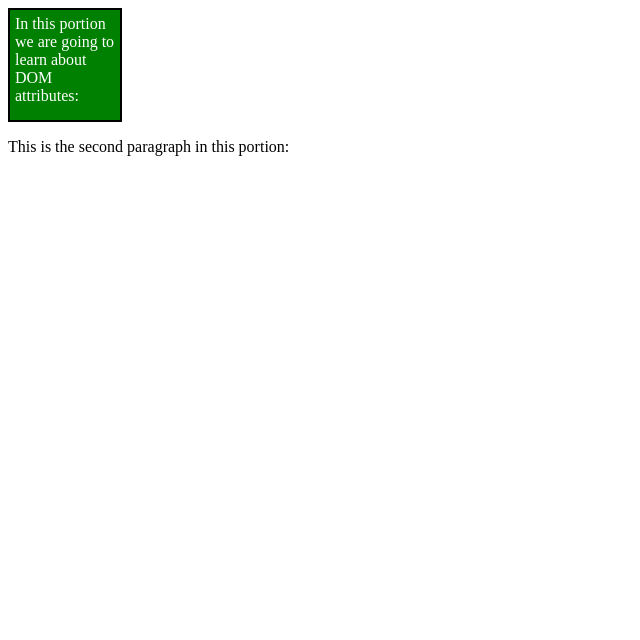
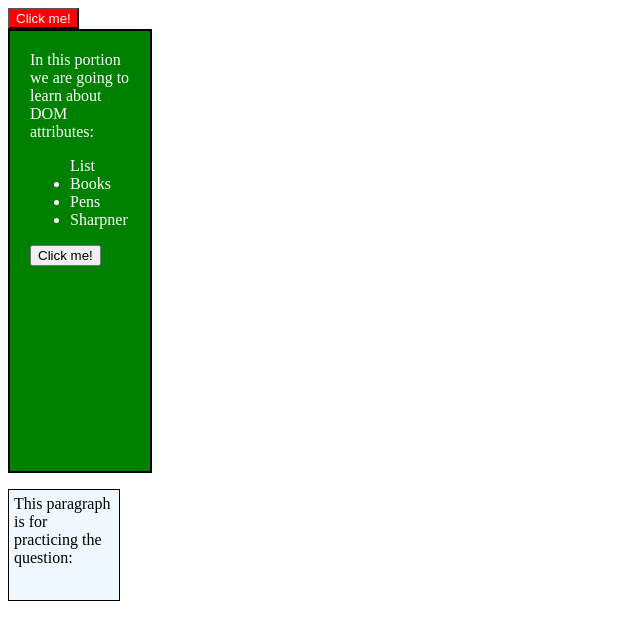
Before and after one commit to Vikash-thak12/Java-Script, a plain HTML site: page index.html in a window 1280 px wide. Shown: the whole page, without its empty margins (0-640 px from the left). Drawn offline with Linux system fonts and the light colour scheme.

Commit message:
Solve two practice questions

```diff
--- a/6th_day.js
+++ b/6th_day.js
@@ -130,3 +130,53 @@ console.log(para.setAttribute("class", "vikash"));
 //style
 let div2 = document.querySelector("div");
 div2.style.backgroundColor = "green";
+
+
+//Insert elements in DOM manipulation
+// Node.append(el)  adds at the end of the node(inside)
+// node.prepend(el)  adds at the start of the node (inside)
+// node.before(el) add before the node(outside)
+// node.after(el) adds after the node(outside)
+
+
+let newbtn = document.createElement("button");
+newbtn.innerText = " Click me!";
+console.log(newbtn);
+
+
+
+div2.prepend(newbtn);
+div2.before(newbtn);
+div2.after(newbtn);
+div2.append(newbtn);
+
+
+
+let new_heading = document.createElement("h2");
+new_heading.innerText = " Welcome To The Heading: ";
+console.log(new_heading);
+
+
+div2.before(new_heading);
+para.remove();   // remove the paragraph from the html page
+new_heading.remove();
+
+
+
+// Questions
+// 1. Create a new button element. Give it a text "Click me", background color of red and text color of white.
+//    Insert the button as the first element insert the body tag
+
+
+let newbtn1 = document.createElement("button");
+newbtn1.innerText = "Click me!";
+newbtn1.style.background = "red";
+newbtn1.style.color = "white";
+div2.before(newbtn1);
+
+
+// 2. Create a <p> tag in html, give it a class and some styling
+//    Now create a new class in css and try to append this class to the <p> Element.
+
+
+let new_para = document.querySelector("p");
--- a/index.html
+++ b/index.html
@@ -11,8 +11,15 @@
 </head>
 
 <body>
-    <div id="box">In this portion we are going to learn about DOM attributes: </div>
+    <div id="box">In this portion we are going to learn about DOM attributes:
+        <ul> List
+            <li>Books</li>
+            <li>Pens</li>
+            <li>Sharpner</li>
+        </ul>
+    </div>
     <P class="para">This is the second paragraph in this portion: </P>
+    <p class="paragraph">This paragraph is for practicing the question: </p>
 
 </body>
 
--- a/style.css
+++ b/style.css
@@ -1,8 +1,27 @@
 #box{
     width: 100px;
-    height: 100px;
+    height: 50vh;
     background-color: rgb(146, 112, 112);
     color: white;
     border: 2px solid black;
+    padding: 20px;
+}
+
+.paragraph
+{
+    width: 100px;
+    height: 100px;
+    border: 1px solid black;
+    background-color: aliceblue;
     padding: 5px;
 }
+
+.new_paragraph
+{
+    width: 100px;
+    height: 100px;
+    border: 1px solid black;
+    background-color: black;
+    padding: 5px;
+    color: white;
+}
```
